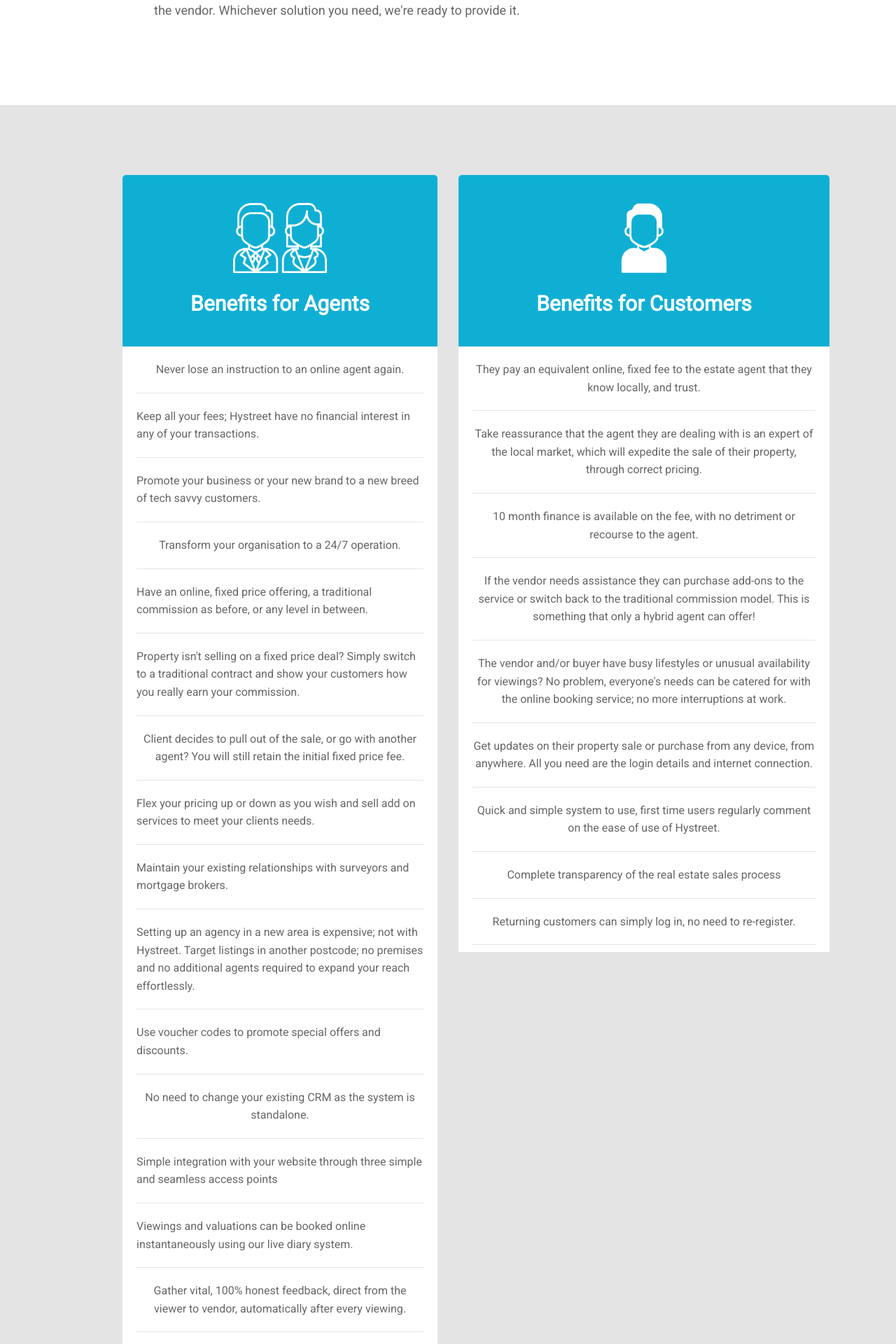
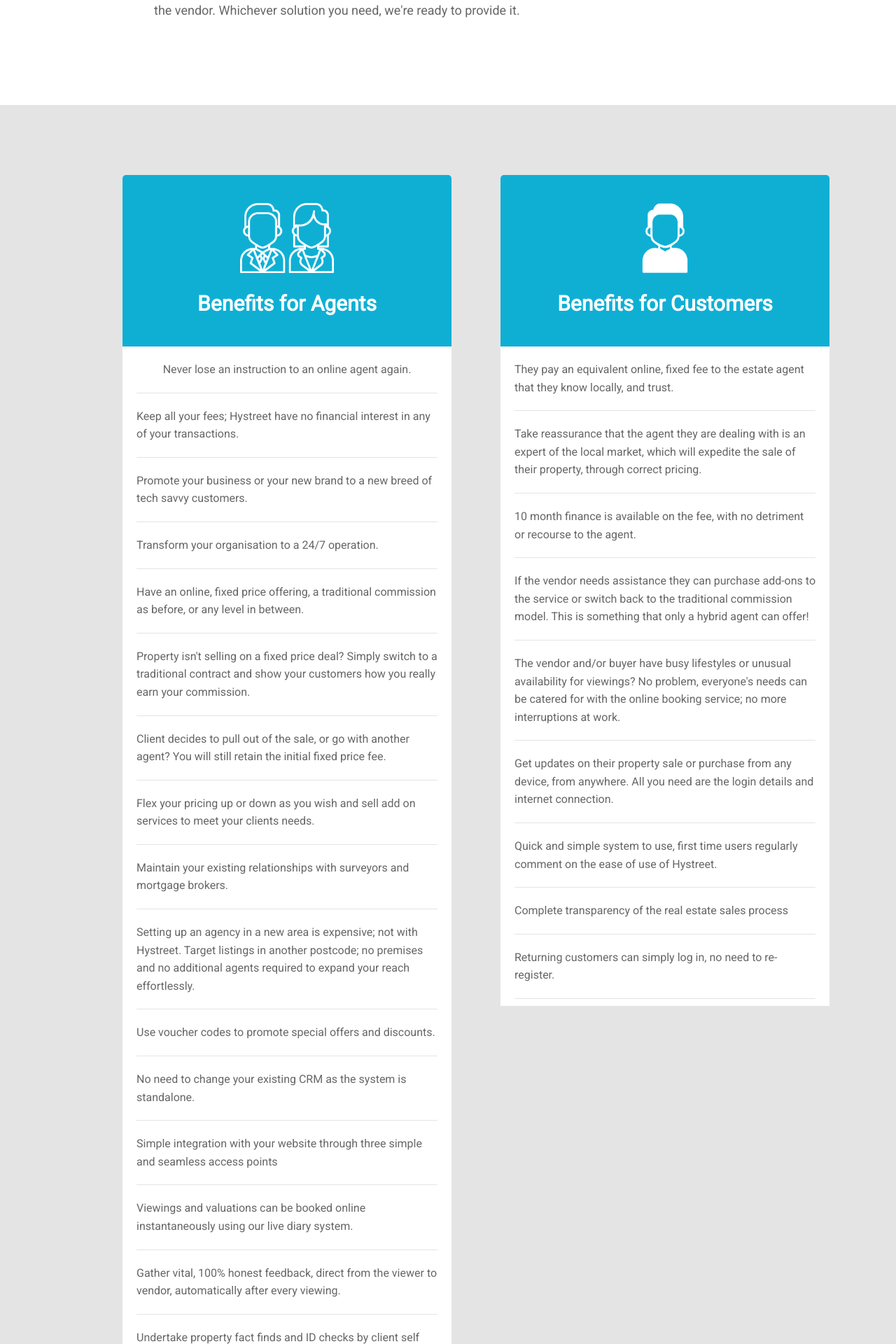
Before and after one commit to hystreet/hystreet.github.io, a Jekyll site: the page built from features-benefits/index.html, in a window 1280 px wide. Shown: the part 334-2254 px from the top of the page at 70% size. Built offline with Jekyll 4.4.1, drawn with Linux system fonts in a browser that asks for light colours; some web fonts are replaced; a script that is not in the unit is left out.

Commit message:
Update index.html

```diff
--- a/features-benefits/index.html
+++ b/features-benefits/index.html
@@ -27,7 +27,7 @@ content_type: 'featuresbenefits'
 	<div class="row">
 		<div>
 			<div class="fb-columns">
-				<div class="large-6 columns left fb-agents">
+				<div class="large-6 columns left fb-agents" style="width: 500px;">
 					<header class="features-header layout-text">
 						<img class="fb-icon text-center" src="/images/agents2-white.png">
 						<h2>
@@ -44,7 +44,7 @@ content_type: 'featuresbenefits'
 						<li class="features-item">
 							Promote your business or your new brand to a new breed of tech savvy customers.
 						</li>
-						<li class="features-item layout-text">
+						<li class="features-item">
 							Transform your organisation to a 24/7 operation.
 						</li>
 						<li class="features-item">
@@ -53,7 +53,7 @@ content_type: 'featuresbenefits'
 						<li class="features-item">
 							Property isn't selling on a fixed price deal? Simply switch to a traditional contract and show your customers how you really earn your commission.
 						</li>
-						<li class="features-item layout-text">
+						<li class="features-item">
 							Client decides to pull out of the sale, or go with another agent? You will still retain the initial fixed price fee.
 						</li>
 						<li class="features-item">
@@ -68,7 +68,7 @@ content_type: 'featuresbenefits'
 						<li class="features-item">
 						Use voucher codes to promote special offers and discounts.
 						</li>
-						<li class="features-item layout-text">
+						<li class="features-item">
 						No need to change your existing CRM as the system is standalone.
 						</li>
 						<li class="features-item">
@@ -77,7 +77,7 @@ content_type: 'featuresbenefits'
 						<li class="features-item">
 						Viewings and valuations can be booked online instantaneously using our live diary system.
 						</li>
-						<li class="features-item layout-text">
+						<li class="features-item">
 						Gather vital, 100% honest feedback, direct from the viewer to vendor, automatically after every viewing.
 						</li>
 						<li class="features-item">
@@ -92,7 +92,7 @@ content_type: 'featuresbenefits'
 						<li class="features-item">
 						Completely white labelled; all you clients will see is your brand, even on the URL.
 						</li>
-						<li class="features-item layout-text">
+						<li class="features-item">
 						Keep a close eye on every stage of a sale, with a full audit trail.
 						</li>
 						<li class="features-item">
@@ -102,7 +102,7 @@ content_type: 'featuresbenefits'
 			</div>
 		</div>
 			<div>
-				<div class="large-6 columns right fb-customers">
+				<div class="large-6 columns right fb-customers" style="width: 500px;">
 					<header class="features-header layout-text">
 						<img class="fb-icon text-center" src="/images/customer2-white.png">
 						<h2>
@@ -110,31 +110,31 @@ content_type: 'featuresbenefits'
 						</h2>
 					</header>
 					<ul class="features-list">
-						<li class="features-item layout-text">
+						<li class="features-item">
 						They pay an equivalent online, fixed fee to the estate agent that they know locally, and trust.
 						</li>
-						<li class="features-item layout-text">
+						<li class="features-item">
 						Take reassurance that the agent they are dealing with is an expert of the local market, which will expedite the sale of their property, through correct pricing.
 						</li>
-						<li class="features-item layout-text">
+						<li class="features-item">
 						10 month finance is available on the fee, with no detriment or recourse to the agent.
 						</li>
-						<li class="features-item layout-text">
+						<li class="features-item">
 						If the vendor needs assistance they can purchase add-ons to the service or switch back to the traditional commission model. This is something that only a hybrid agent can offer!
 						</li>
-						<li class="features-item layout-text">
+						<li class="features-item">
 						The vendor and/or buyer have busy lifestyles or unusual availability for viewings? No problem, everyone's needs can be catered for with the online booking service; no more interruptions at work.
 						</li>
-						<li class="features-item layout-text">
+						<li class="features-item">
 						Get updates on their property sale or purchase from any device, from anywhere. All you need are the login details and internet connection.
 						</li>
-						<li class="features-item layout-text">
+						<li class="features-item">
 						Quick and simple system to use, first time users regularly comment on the ease of use of Hystreet.
 						</li>
-						<li class="features-item layout-text">
+						<li class="features-item">
 						Complete transparency of the real estate sales process
 						</li>
-						<li class="features-item layout-text">
+						<li class="features-item">
 						Returning customers can simply log in, no need to re-register.
 						</li>
 					</ul>
```
